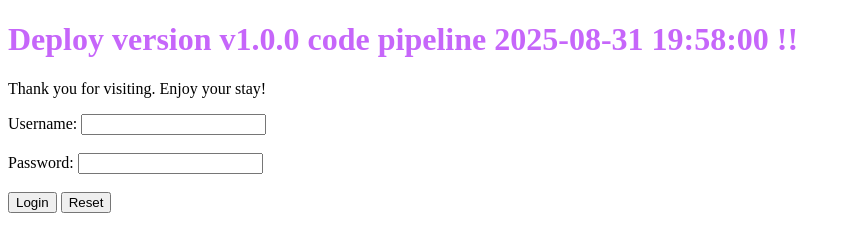
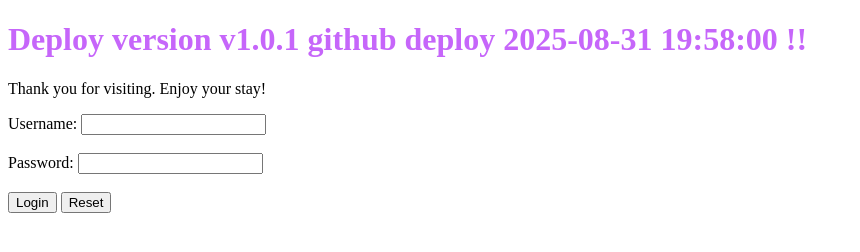
Before and after one commit to huutk97/nodejs-random-color-20250819, a website: page public/index.html in a window 1280 px wide. Shown: the whole page, without its empty margins (0-860 px from the left). Drawn offline with Linux system fonts and the light colour scheme.

Commit message:
tag 1.0.1

```diff
--- a/public/index.html
+++ b/public/index.html
@@ -7,7 +7,7 @@
 </head>
 
 <body>
-    <h1 id="welcome" style="color: #C666FA;">Deploy version v1.0.0 code pipeline 2025-08-31 19:58:00 !!</h1>
+    <h1 id="welcome" style="color: #C666FA;">Deploy version v1.0.1 github deploy 2025-08-31 19:58:00 !!</h1>
     <p>Thank you for visiting. Enjoy your stay!</p>
 
     <form action="/api/login" method="POST">
```
Also changed, not shown: .github/workflows/deploy-ecs.yml (added).
